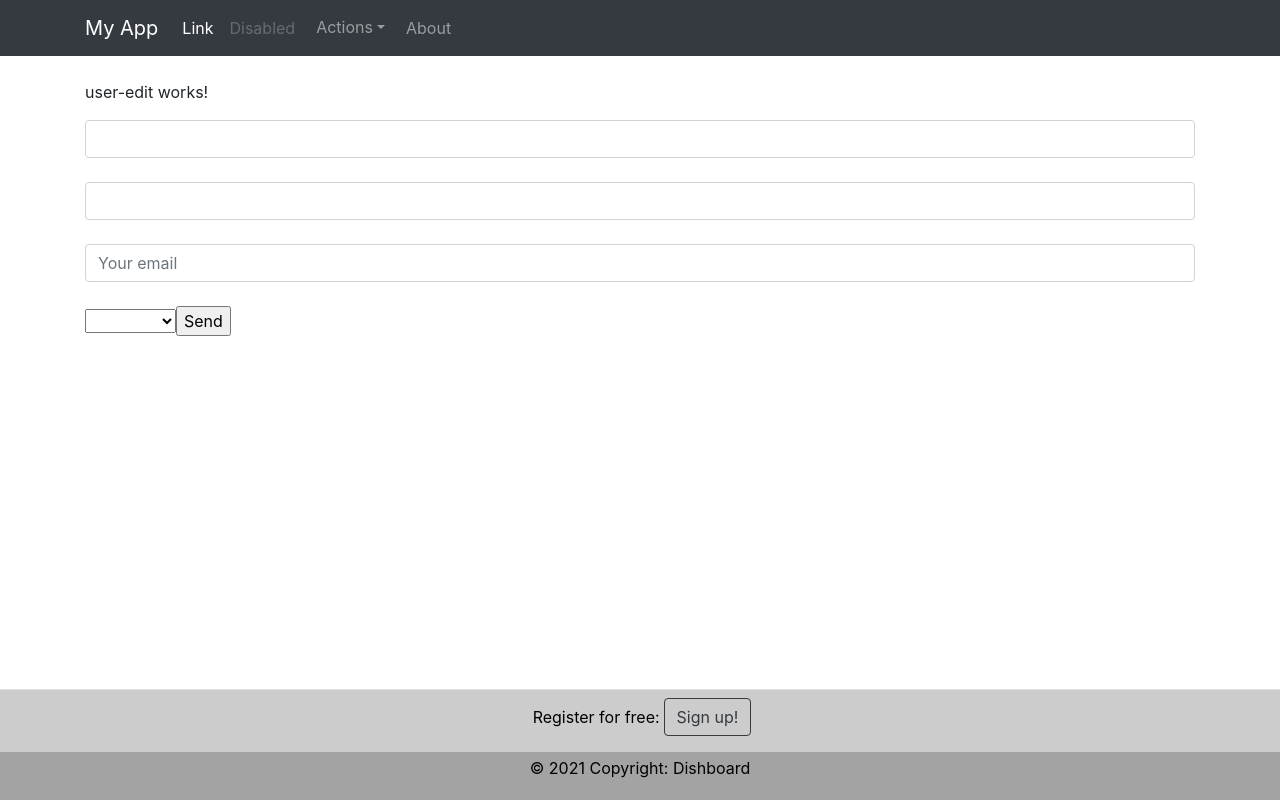
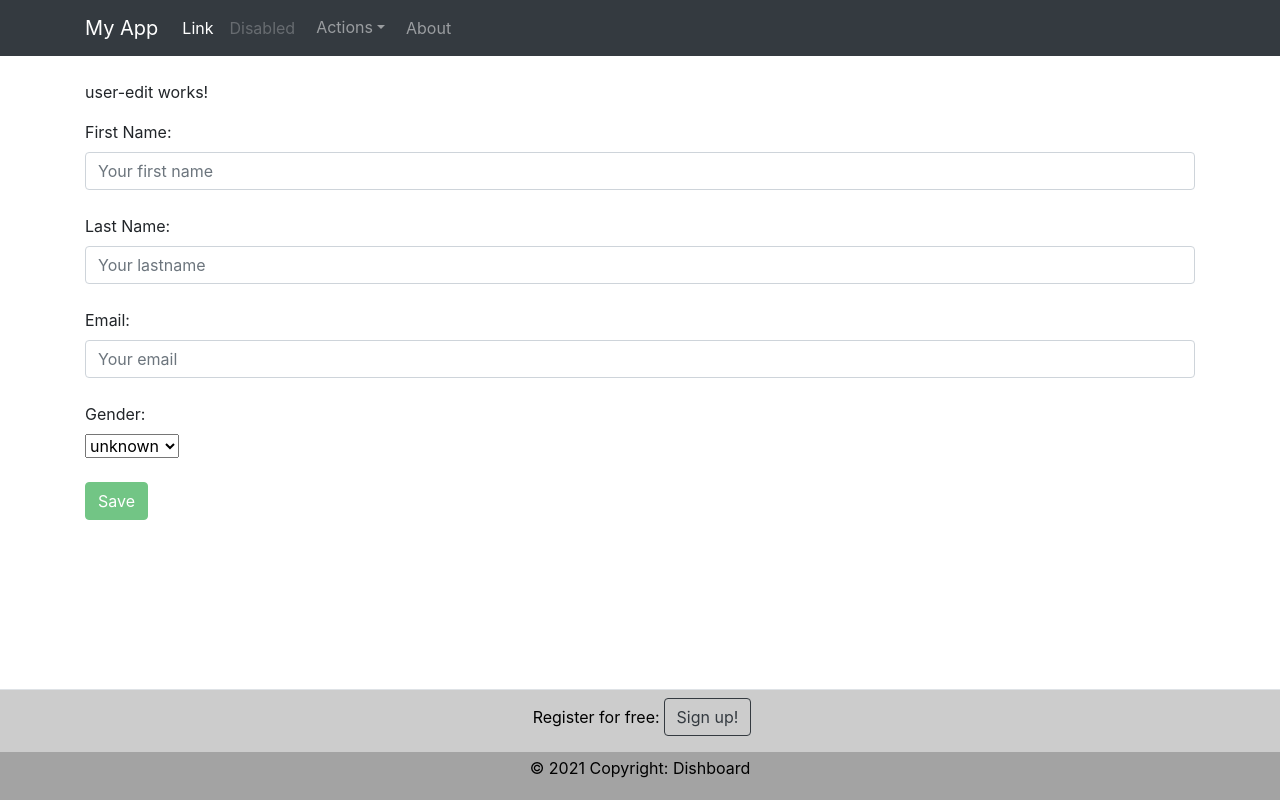
Before and after one commit to luukluuk34/DishBoard, an Angular app: page /user-edit in a window 1280 px wide. Built offline with nearby package versions, Linux system fonts and the light colour scheme.

Commit message:
Added User form and delete button

```diff
--- a/src/app/app.module.ts
+++ b/src/app/app.module.ts
@@ -25,7 +25,7 @@ import { FormsModule, ReactiveFormsModule } from '@angular/forms';
     UserListComponent,
     UserDetailComponent,
     UserEditComponent,
-    UserInterfaceComponent
+    UserInterfaceComponent,
   ],
   imports: [
     BrowserModule,
--- a/src/app/pages/entity/user/user-detail/user-detail.component.html
+++ b/src/app/pages/entity/user/user-detail/user-detail.component.html
@@ -1,5 +1,6 @@
 <div *ngIf="user">
-    <h2>user-detail works!</h2>
     <h2>Detail: {{user.firstName}} {{user.lastName}}</h2>
+    <h3>Email: {{user.email}}</h3>
+    <h3>Gender: {{user.gender}}</h3>
     <a routerLink="/user-edit/{{user.id}}">Edit profile</a>
 </div>
--- a/src/app/pages/entity/user/user-detail/user-detail.component.ts
+++ b/src/app/pages/entity/user/user-detail/user-detail.component.ts
@@ -13,9 +13,11 @@ import { User } from '../user.model';
 })
 export class UserDetailComponent implements OnInit {
   //userId: string | null = null;
-  user : User | undefined;
+  user : User;
 
-  constructor(private route: ActivatedRoute, private userService : UserService) { }
+  constructor(private route: ActivatedRoute, private userService : UserService) {
+    this.user = new User();
+  }
 
   ngOnInit(): void {
     //statisch
--- a/src/app/pages/entity/user/user-edit/user-edit.component.html
+++ b/src/app/pages/entity/user/user-edit/user-edit.component.html
@@ -1,16 +1,40 @@
 <p>user-edit works!</p>
 <form [formGroup]="addUserForm" class="form" (ngSubmit)="onSubmit()" >
-    <input formControlName="firstName" type="text" class="form-control" placeholder="Your name">
+    <label for="firstName">First Name:</label>
+    <input formControlName="firstName" minlength="2" required id="firstName" type="text" class="form-control"  placeholder="Your first name" >
+    <div *ngIf="addUserForm.controls['firstName'].invalid && (addUserForm.controls['firstName'].dirty || addUserForm.controls['firstName'].touched)">
+        <div *ngIf="addUserForm.controls['firstName'].invalid" class="alert" style="color:red;">
+            Please enter First name
+        </div>
+    </div>
     <br/>
-    <input formControlName="lastName" type="text" class="form-control" placeholder="Your lastname">
+    <label for="lastNameInput">Last Name:</label>
+    <input formControlName="lastName" minlength="2" id="lastNameInput" type="text" class="form-control" placeholder="Your lastname">
+    <div *ngIf="addUserForm.controls['lastName'].invalid && (addUserForm.controls['lastName'].dirty || addUserForm.controls['lastName'].touched)">
+        <div *ngIf="addUserForm.controls['lastName'].invalid" class="alert" style="color:red;">
+            Please enter lastName
+        </div>
+    </div>
+
     <br/>
-    <input formControlName="email" type="email" class="form-control" placeholder="Your email">
+    <label for="emailInput">Email:</label>
+    <input formControlName="email" minlength="4" id="emailInput" type="email" class="form-control" placeholder="Your email">
+    <div *ngIf="addUserForm.controls['email'].invalid && (addUserForm.controls['email'].dirty || addUserForm.controls['email'].touched)">
+        <div *ngIf="addUserForm.controls['email'].invalid" class="alert" style="color:red;">
+            Please enter email
+        </div>
+    </div>
+
     <br/>
-    <select formControlName="gender" name="gender">
-        <option *ngFor="let gender of genders" [value]="gender">
+    <label for="genderInput">Gender: </label>
+    <br/>
+    <select formControlName="gender" id="genderInput" name="gender">
+        <option class="dropdown-item" selected="selected" disabled>Choose...</option>
+        <option class="dropdown-item" *ngFor="let gender of genders" [value]="gender">
             {{gender}}
         </option>
     </select>
-
-    <input type="submit" value="Send">
+    <br/>
+    <br/>
+    <a routerLink="/user-list"><button type="submit" class="btn btn-success" [disabled]="addUserForm.invalid" (click)="onSubmit()">Save</button></a>
   </form>
--- a/src/app/pages/entity/user/user-edit/user-edit.component.ts
+++ b/src/app/pages/entity/user/user-edit/user-edit.component.ts
@@ -1,7 +1,7 @@
-import { compileNgModuleDeclarationExpression } from '@angular/compiler/src/render3/r3_module_compiler';
 import { Component, OnInit } from '@angular/core';
-import { FormControl, FormGroup } from '@angular/forms';
+import { FormControl, FormGroup, Validators } from '@angular/forms';
 import { NgForm } from '@angular/forms';
+import { ActivatedRoute, Router, RouterLink } from '@angular/router';
 import { User, UserGender } from '../user.model';
 import { UserService } from '../user.service';
 
@@ -12,29 +12,59 @@ import { UserService } from '../user.service';
   ]
 })
 export class UserEditComponent implements OnInit {
-  user: User | undefined
-  addUserForm = new FormGroup({
-    firstName: new FormControl(' '),
-    lastName : new FormControl(' '),
-    email: new FormControl(' '),
-    gender: new FormControl(' ')
-  })
+  user: User;
+  addUserForm!:FormGroup;
+  id:String;
   public genders = Object.values(UserGender);
 
-  constructor(private userService:UserService) { }
+  constructor(private userService:UserService, private router: Router, private route:ActivatedRoute) {
+    this.user = new User(0,"","","",UserGender.unknown);
+    this.id="0";
+  }
 
   onSubmit(): void {
     console.log('onSubmit', this.addUserForm.value);
-    this.userService.addUser(this.addUserForm.value);
+    if(this.addUserForm.invalid){
+      return;
+    }
+    if(this.user?.id){
+      console.log('updating user', this.user.id);
+      this.user.firstName = this.addUserForm.get('firstName')?.value;
+      this.user.lastName = this.addUserForm.get('lastName')?.value;
+      this.user.email = this.addUserForm.get('email')?.value;
+      this.user.gender = this.addUserForm.get('gender')?.value;
+      this.userService.updateUser(this.user);
+    }else{
+      console.log('Adding user', this.addUserForm.value);
+      this.userService.addUser(this.addUserForm.value);
+    }
+    this.router.navigate(['/']);
   }
 
   ngOnInit(): void {
-    // //gender: any[] = [
-    //   {fullname: "male", shortname: "male"},
-    //   {fullname: "female", shortname:'female'},
-    //   {fullname: "x", shortname: "x"},
-    //   {fullname: "unkown", shortname: }
-    // ]
+    this.addUserForm = new FormGroup({
+      firstName: new FormControl(this.user?.firstName, Validators.required),
+      lastName : new FormControl(this.user?.lastName,Validators.required),
+      email: new FormControl(this.user?.email, Validators.required),
+      gender: new FormControl(this.user?.gender,Validators.required)
+    })
+
+    this.route.params.subscribe(paramId => {
+      this.id = paramId['id'] ?? '0';
+    });
+
+    if(this.id === '0'){
+      console.log("add")
+      this.user = new User(0,"","","",UserGender.unknown);
+    }else{
+      this.userService.userSelected.subscribe(res => {
+        console.log("CurrentID", this.id);
+        console.log("Updated", res);
+        this.user = res;
+        this.user.id = Number(this.id);
+        console.log("User", this.user)
+      });
+    }
   }
 
 }
--- a/src/app/pages/entity/user/user-list/user-list.component.html
+++ b/src/app/pages/entity/user/user-list/user-list.component.html
@@ -5,7 +5,9 @@
         <th>lastname</th>
     </tr>
     <tr *ngFor="let user of users">
-        <td><a routerLink="{{user.id}}">{{user.firstName}}</a></td>
-        <td><a routerLink="{{user.id}}">{{user.lastName}}</a></td>
+        <td>{{user.firstName}}</td>
+        <td>{{user.lastName}}</td>
+        <td><a routerLink="{{user.id}}"class="btn btn-primary">Details</a></td>
+        <td><a (click)="deleteUser(user.id)" class="btn btn-danger" >Delete</a></td>
     </tr>
 </table>
--- a/src/app/pages/entity/user/user-list/user-list.component.ts
+++ b/src/app/pages/entity/user/user-list/user-list.component.ts
@@ -16,5 +16,7 @@ export class UserListComponent implements OnInit {
   ngOnInit(): void {
     this.users = this.userService.getUsers();
   }
-
+  deleteUser(id:number){
+    this.userService.deleteUser(id);
+  }
 }
--- a/src/app/pages/entity/user/user.model.ts
+++ b/src/app/pages/entity/user/user.model.ts
@@ -12,13 +12,12 @@ export enum UserGender {
     unknown = "unknown"
 }
 
-
 export class User {
-    id: number = 0;
-    firstName: string = "";
-    lastName: string = "";
-    email: string = "";
-    gender: UserGender = UserGender.unknown;
+    id: number;
+    firstName: string;
+    lastName: string;
+    email: string;
+    gender: UserGender;
     role: UserRole = UserRole.guest;
 
     constructor(id = 0,firstName = "", lastName = "", email = "", gender = UserGender.unknown){
--- a/src/app/pages/entity/user/user.service.ts
+++ b/src/app/pages/entity/user/user.service.ts
@@ -1,5 +1,6 @@
 import { Injectable } from "@angular/core";
 import { EmailValidator } from "@angular/forms";
+import { BehaviorSubject } from "rxjs";
 import { User, UserGender, UserRole } from "./user.model";
 
 @Injectable({
@@ -41,6 +42,8 @@ export class UserService {
       role: UserRole.guest
     }
     ];
+    userSelected = new BehaviorSubject<User>(new User(0,"","","",UserGender.unknown));
+
     constructor() {
         console.log('Service constructor aangeroepen');
       }
@@ -55,12 +58,21 @@ export class UserService {
         return this.users.filter((user) => user.id === id)[0];
       }
       addUser(user:User){
-        console.log("AddUser", user)
-        user.id = this.users.length;
+        console.log("AddUser", user);
+        user.id = this.users.length + 1;
+        console.log("New User Id", user.id);
         this.users.push(user);
       }
       updateUser(user:User){
-        this.users[user.id] = user;
+        console.log("UpdateUser",user.id);
+        this.users[user.id - 1] = user;
+      }
+      deleteUser(id:number){
+        console.log("Deleting User");
+        this.users.forEach((element,index)=> {
+          if(element.id==id) this.users.splice(index,1);
+        });
+
       }
 
 }
```
